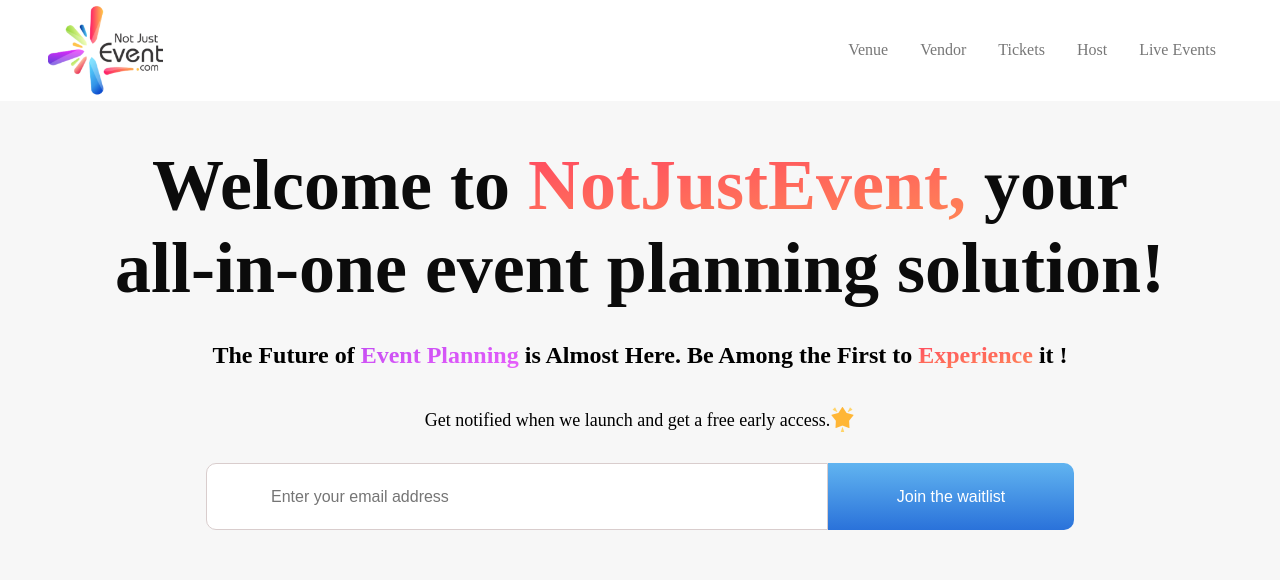
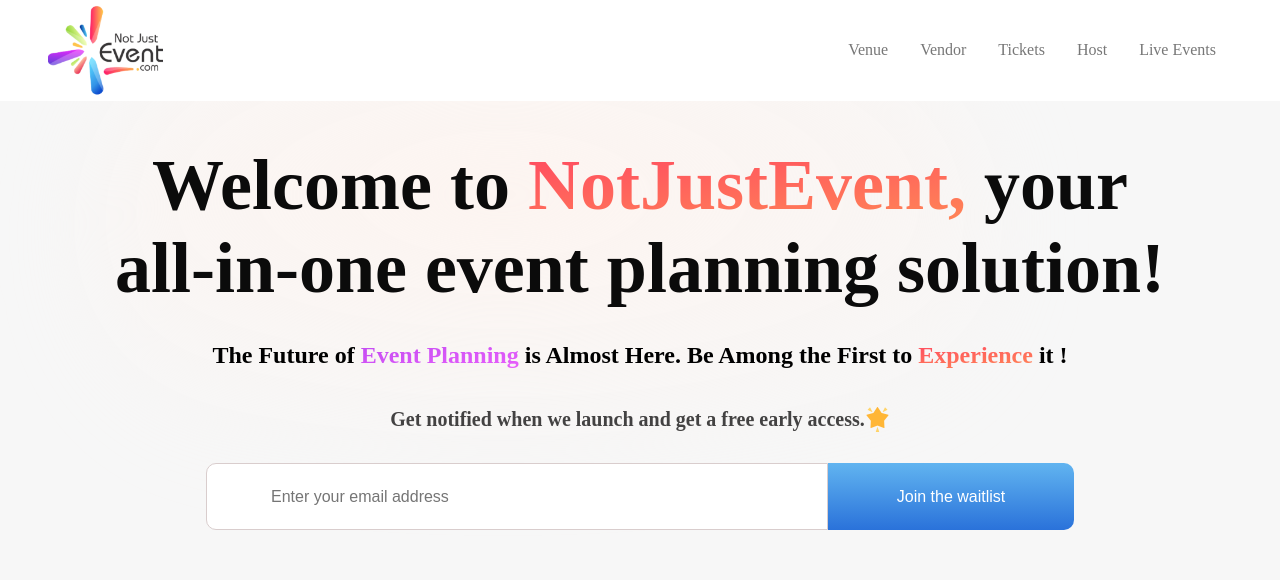
Before and after one commit to oveey/justapy, a React (Create React App) app: page / in a window 1280 px wide. Shown: the top 580 px of the page. Built offline with nearby package versions, Linux system fonts and the light colour scheme.

Commit message:
initial comit

```diff
--- a/src/App.css
+++ b/src/App.css
@@ -7,6 +7,7 @@
 }
 .App{
   background: rgb(247, 247, 247);
+
 }
 
 
--- a/src/components/navbar/navbar.css
+++ b/src/components/navbar/navbar.css
@@ -66,30 +66,25 @@
     justify-content:flex-start;
     flex-direction: column;
     text-align:left;
-    background: var(--color-footer);
+    background: #FFF;
     padding: 2rem;
     position: absolute;
     right: 0;
     width: 23rem;
-    margin-top: 2rem;
+    margin-top: 2.5rem;
     border-radius: 5px;
     box-shadow: 0px 0px 5px rgba(0,0, 0,0.2);
     z-index: 1;
 }
-.navbar-menu_container-links-sign button{
-    font-family: var(--font-family);
-    font-size: 16px;
-    padding: 16px 60px;
-    background: #0B0B0B;
-    color: rgb(255, 255, 255);
-    border: 2px solid white;
-    border-radius:9px ;
-
+.navbar-menu_container-links a{
+    color: #0e0e0e;
+    text-decoration: none;
 }
 
 
+
 .navbar-menu_container p {
-    margin: 1rem 0;
+    margin: 2rem 0;
     color: #ffffff;
 }
 
--- a/src/containers/header/Header.jsx
+++ b/src/containers/header/Header.jsx
@@ -20,6 +20,7 @@
         </div>
 
       </div>
+      <div className='gradient'></div>
 
       <div className="header-content1">
           {<img src={image} alt="image"/> }
--- a/src/containers/header/header.css
+++ b/src/containers/header/header.css
@@ -3,6 +3,11 @@
     text-align: center;
     justify-content: center;
     align-items: center;
+}
+.header-content{
+    position: relative;
+    z-index: 7;
+
 }
 
 
@@ -21,9 +26,15 @@
 
 
 .header-content p{
-    font-size: 18px;
     margin-top: 2rem;
     font-weight: 200;
+    color: #434242;
+    text-align: center;
+    font-family: Avenir;
+    font-size: 20px;
+    font-style: normal;
+    font-weight: 900;
+    line-height: normal;
 
 
 }
@@ -76,6 +87,20 @@
     top:0.4rem;
 }
 
+.gradient{
+    position: absolute;
+    top: 0;
+    width: 70%;
+    max-width: 1489px;
+    flex-shrink: 0;
+    height: 60%;
+    border-radius: 1489px;
+    background: radial-gradient(79.10% 55.65% at 45.43% 40.55%, rgba(254, 244, 239, 0.90) 0%, rgba(217, 217, 217, 0.00) 100%);
+    filter: blur(45.5px);
+    z-index:0;
+
+}
+
 @media screen and (max-width: 1050px) {
     .header{
         flex-direction: column;
```
Also changed, not shown: src/components/navbar/Navbar.jsx (+5 -5 lines).
